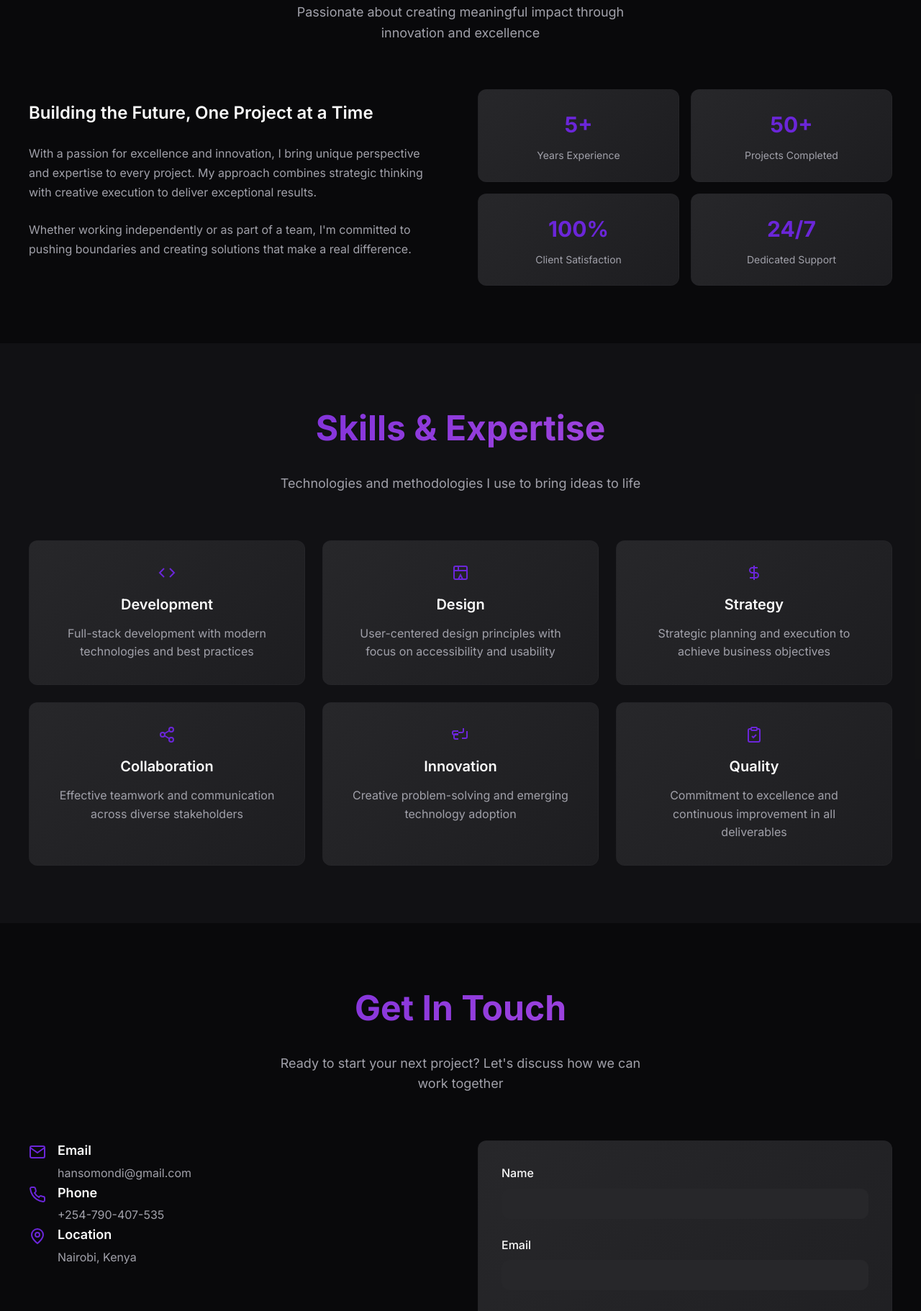
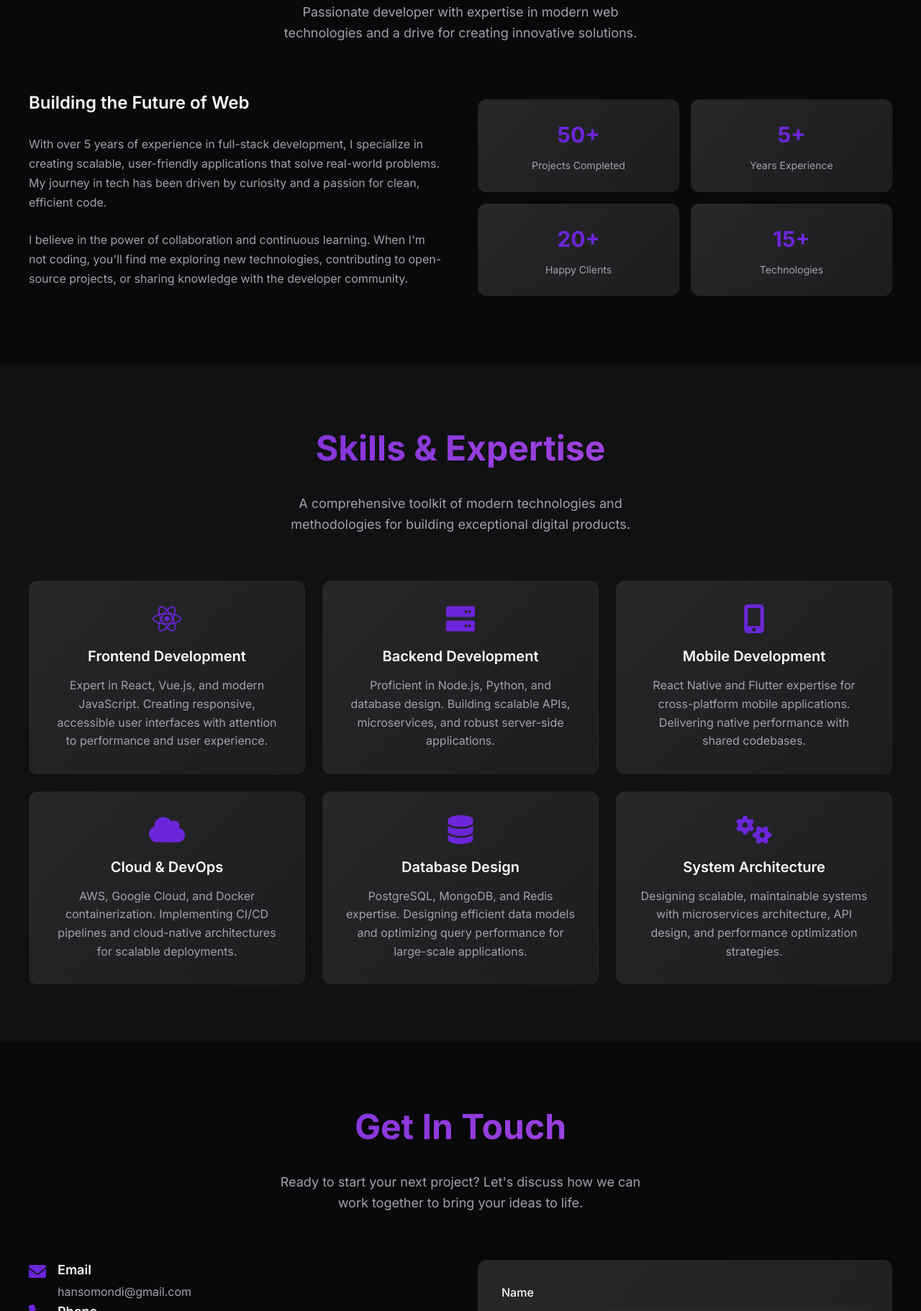
Before and after one commit to HansOmondi21/portfolio, a plain HTML site: page index.html in a window 1280 px wide. Shown: the part 978-2800 px from the top of the page at 72% size. Drawn offline with Linux system fonts and the light colour scheme; files whose address does not match are found by name.

Commit message:
Update index.html

```diff
--- a/index.html
+++ b/index.html
@@ -3,20 +3,18 @@
 <head>
     <meta charset="UTF-8">
     <meta name="viewport" content="width=device-width, initial-scale=1.0">
-    <title>Your Full Name - Portfolio</title>
-    <meta name="description" content="Professional Portfolio Website">
+    <title>Hans Omondi - Full Stack Developer</title>
+    <meta name="description" content="Professional portfolio of Hans Omondi, Full Stack Developer specializing in React, Node.js, and modern web technologies.">
     <link rel="stylesheet" href="styles.css">
-    <link rel="preconnect" href="https://fonts.googleapis.com">
-    <link rel="preconnect" href="https://fonts.gstatic.com" crossorigin>
-    <link href="https://fonts.googleapis.com/css2?family=Inter:wght@400;500;600;700&display=swap" rel="stylesheet">
+    <link href="https://fonts.googleapis.com/css2?family=Inter:wght@300;400;500;600;700&display=swap" rel="stylesheet">
+    <link rel="stylesheet" href="https://cdnjs.cloudflare.com/ajax/libs/font-awesome/6.0.0/css/all.min.css">
 </head>
 <body>
     <!-- Navigation -->
-    <nav class="navigation">
+    <nav class="navigation" id="navigation">
         <div class="nav-container">
             <div class="nav-content">
-                <!-- Logo -->
-                <div class="logo">Portfolio</div>
+                <div class="logo">Hans Omondi</div>
 
                 <!-- Desktop Navigation -->
                 <div class="nav-desktop">
@@ -27,22 +25,11 @@
                     <button class="nav-button">Download CV</button>
                 </div>
 
-                <!-- Mobile Menu Button -->
+                <!-- Mobile Toggle -->
                 <div class="nav-mobile-toggle">
                     <button class="mobile-menu-btn" id="mobileMenuBtn">
-                        <span class="menu-icon" id="menuIcon">
-                            <svg width="24" height="24" viewBox="0 0 24 24" fill="none" stroke="currentColor" stroke-width="2">
-                                <line x1="4" x2="20" y1="12" y2="12"/>
-                                <line x1="4" x2="20" y1="6" y2="6"/>
-                                <line x1="4" x2="20" y1="18" y2="18"/>
-                            </svg>
-                        </span>
-                        <span class="close-icon hidden" id="closeIcon">
-                            <svg width="24" height="24" viewBox="0 0 24 24" fill="none" stroke="currentColor" stroke-width="2">
-                                <path d="m18 6-12 12"/>
-                                <path d="m6 6 12 12"/>
-                            </svg>
-                        </span>
+                        <i class="fas fa-bars" id="menuIcon"></i>
+                        <i class="fas fa-times hidden" id="closeIcon"></i>
                     </button>
                 </div>
             </div>
@@ -60,83 +47,75 @@
         </div>
     </nav>
 
-    <main>
     <!-- Hero Section -->
-        <section id="home" class="hero-section">
-            <!-- Background gradient glow -->
+    <section class="hero-section" id="home">
         <div class="hero-bg-glow"></div>
+        <div class="floating-element-1"></div>
+        <div class="floating-element-2"></div>
 
         <div class="hero-container">
             <div class="hero-content">
-                    <!-- Profile Photo -->
                 <div class="profile-photo-container">
                     <div class="profile-photo-wrapper">
                         <div class="profile-photo-glow"></div>
-                            <img src="C:\Users\hp\Downloads\im1.jpg" alt="Profile Photo" class="profile-photo">
+                        <img src="C:\Users\hp\portfolio\im1.jpg" alt="Hans Omondi" class="profile-photo">
                     </div>
                 </div>
 
-                    <!-- Name -->
                 <h1 class="hero-title">Hans Omondi</h1>
-
-                    <!-- Tagline -->
                 <p class="hero-tagline">
-                        Professional Identity & Expertise — Crafting exceptional experiences and driving innovation
+                    Full Stack Developer crafting exceptional digital experiences with modern technologies and innovative solutions.
                 </p>
 
-                    <!-- CTA Buttons -->
                 <div class="hero-buttons">
-                        <button class="btn-primary">View My Work</button>
-                        <button class="btn-outline">Get In Touch</button>
+                    <button class="btn-primary">Get In Touch</button>
+                    <button class="btn-outline">View My Work</button>
                 </div>
             </div>
         </div>
-
-            <!-- Floating elements -->
-            <div class="floating-element-1"></div>
-            <div class="floating-element-2"></div>
     </section>
 
     <!-- About Section -->
-        <section id="about" class="about-section">
+    <section class="about-section" id="about">
         <div class="about-container">
             <div class="section-header">
                 <h2 class="section-title">About Me</h2>
                 <p class="section-subtitle">
-                        Passionate about creating meaningful impact through innovation and excellence
+                    Passionate developer with expertise in modern web technologies and a drive for creating innovative solutions.
                 </p>
             </div>
 
             <div class="about-content">
                 <div class="about-text">
-                        <h3 class="about-heading">Building the Future, One Project at a Time</h3>
+                    <h3 class="about-heading">Building the Future of Web</h3>
                     <p class="about-paragraph">
-                            With a passion for excellence and innovation, I bring unique perspective and
-                            expertise to every project. My approach combines strategic thinking with
-                            creative execution to deliver exceptional results.
+                        With over 5 years of experience in full-stack development, I specialize in creating scalable,
+                        user-friendly applications that solve real-world problems. My journey in tech has been driven
+                        by curiosity and a passion for clean, efficient code.
                     </p>
                     <p class="about-paragraph">
-                            Whether working independently or as part of a team, I'm committed to
-                            pushing boundaries and creating solutions that make a real difference.
+                        I believe in the power of collaboration and continuous learning. When I'm not coding,
+                        you'll find me exploring new technologies, contributing to open-source projects, or
+                        sharing knowledge with the developer community.
                     </p>
                 </div>
 
                 <div class="stats-grid">
                     <div class="stat-card">
+                        <div class="stat-number">50+</div>
+                        <div class="stat-label">Projects Completed</div>
+                    </div>
+                    <div class="stat-card">
                         <div class="stat-number">5+</div>
                         <div class="stat-label">Years Experience</div>
                     </div>
                     <div class="stat-card">
-                            <div class="stat-number">50+</div>
-                            <div class="stat-label">Projects Completed</div>
+                        <div class="stat-number">20+</div>
+                        <div class="stat-label">Happy Clients</div>
                     </div>
                     <div class="stat-card">
-                            <div class="stat-number">100%</div>
-                            <div class="stat-label">Client Satisfaction</div>
-                        </div>
-                        <div class="stat-card">
-                            <div class="stat-number">24/7</div>
-                            <div class="stat-label">Dedicated Support</div>
+                        <div class="stat-number">15+</div>
+                        <div class="stat-label">Technologies</div>
                     </div>
                 </div>
             </div>
@@ -144,99 +123,79 @@
     </section>
 
     <!-- Skills Section -->
-        <section id="skills" class="skills-section">
+    <section class="skills-section" id="skills">
         <div class="skills-container">
             <div class="section-header">
                 <h2 class="section-title">Skills & Expertise</h2>
                 <p class="section-subtitle">
-                        Technologies and methodologies I use to bring ideas to life
+                    A comprehensive toolkit of modern technologies and methodologies for building exceptional digital products.
                 </p>
             </div>
 
             <div class="skills-grid">
                 <div class="skill-card">
                     <div class="skill-icon">
-                            <svg width="24" height="24" viewBox="0 0 24 24" fill="none" stroke="currentColor" stroke-width="2">
-                                <polyline points="16 18 22 12 16 6"/>
-                                <polyline points="8 6 2 12 8 18"/>
-                            </svg>
+                        <i class="fab fa-react" style="font-size: 2.5rem;"></i>
                     </div>
-                        <h3 class="skill-title">Development</h3>
+                    <h3 class="skill-title">Frontend Development</h3>
                     <p class="skill-description">
-                            Full-stack development with modern technologies and best practices
+                        Expert in React, Vue.js, and modern JavaScript. Creating responsive,
+                        accessible user interfaces with attention to performance and user experience.
                     </p>
                 </div>
 
                 <div class="skill-card">
                     <div class="skill-icon">
-                            <svg width="24" height="24" viewBox="0 0 24 24" fill="none" stroke="currentColor" stroke-width="2">
-                                <rect width="18" height="18" x="3" y="3" rx="2"/>
-                                <path d="M3 9h18"/>
-                                <path d="m9 21 3-6 3 6"/>
-                                <path d="M9 3v6"/>
-                            </svg>
+                        <i class="fas fa-server" style="font-size: 2.5rem;"></i>
                     </div>
-                        <h3 class="skill-title">Design</h3>
+                    <h3 class="skill-title">Backend Development</h3>
                     <p class="skill-description">
-                            User-centered design principles with focus on accessibility and usability
+                        Proficient in Node.js, Python, and database design. Building scalable APIs,
+                        microservices, and robust server-side applications.
                     </p>
                 </div>
 
                 <div class="skill-card">
                     <div class="skill-icon">
-                            <svg width="24" height="24" viewBox="0 0 24 24" fill="none" stroke="currentColor" stroke-width="2">
-                                <path d="M12 2v20"/>
-                                <path d="M17 5H9.5a3.5 3.5 0 0 0 0 7h5a3.5 3.5 0 0 1 0 7H6"/>
-                            </svg>
+                        <i class="fas fa-mobile-alt" style="font-size: 2.5rem;"></i>
                     </div>
-                        <h3 class="skill-title">Strategy</h3>
+                    <h3 class="skill-title">Mobile Development</h3>
                     <p class="skill-description">
-                            Strategic planning and execution to achieve business objectives
+                        React Native and Flutter expertise for cross-platform mobile applications.
+                        Delivering native performance with shared codebases.
                     </p>
                 </div>
 
                 <div class="skill-card">
                     <div class="skill-icon">
-                            <svg width="24" height="24" viewBox="0 0 24 24" fill="none" stroke="currentColor" stroke-width="2">
-                                <circle cx="18" cy="5" r="3"/>
-                                <circle cx="6" cy="12" r="3"/>
-                                <circle cx="18" cy="19" r="3"/>
-                                <line x1="8.59" x2="15.42" y1="13.51" y2="17.49"/>
-                                <line x1="15.41" x2="8.59" y1="6.51" y2="10.49"/>
-                            </svg>
+                        <i class="fas fa-cloud" style="font-size: 2.5rem;"></i>
                     </div>
-                        <h3 class="skill-title">Collaboration</h3>
+                    <h3 class="skill-title">Cloud & DevOps</h3>
                     <p class="skill-description">
-                            Effective teamwork and communication across diverse stakeholders
+                        AWS, Google Cloud, and Docker containerization. Implementing CI/CD pipelines
+                        and cloud-native architectures for scalable deployments.
                     </p>
                 </div>
 
                 <div class="skill-card">
                     <div class="skill-icon">
-                            <svg width="24" height="24" viewBox="0 0 24 24" fill="none" stroke="currentColor" stroke-width="2">
-                                <path d="M9 11H5a2 2 0 0 0-2 2v3a2 2 0 0 0 2 2h4"/>
-                                <path d="M9 7H3a2 2 0 0 0-2 2v1a2 2 0 0 0 2 2h6"/>
-                                <path d="M21 7v8a2 2 0 0 1-2 2h-5"/>
-                                <path d="M16 3v4a2 2 0 0 1-2 2H9"/>
-                            </svg>
+                        <i class="fas fa-database" style="font-size: 2.5rem;"></i>
                     </div>
-                        <h3 class="skill-title">Innovation</h3>
+                    <h3 class="skill-title">Database Design</h3>
                     <p class="skill-description">
-                            Creative problem-solving and emerging technology adoption
+                        PostgreSQL, MongoDB, and Redis expertise. Designing efficient data models
+                        and optimizing query performance for large-scale applications.
                     </p>
                 </div>
 
                 <div class="skill-card">
                     <div class="skill-icon">
-                            <svg width="24" height="24" viewBox="0 0 24 24" fill="none" stroke="currentColor" stroke-width="2">
-                                <path d="M16 4h2a2 2 0 0 1 2 2v14a2 2 0 0 1-2 2H6a2 2 0 0 1-2-2V6a2 2 0 0 1 2-2h2"/>
-                                <rect width="8" height="4" x="8" y="2" rx="1" ry="1"/>
-                                <path d="m9 14 2 2 4-4"/>
-                            </svg>
+                        <i class="fas fa-cogs" style="font-size: 2.5rem;"></i>
                     </div>
-                        <h3 class="skill-title">Quality</h3>
+                    <h3 class="skill-title">System Architecture</h3>
                     <p class="skill-description">
-                            Commitment to excellence and continuous improvement in all deliverables
+                        Designing scalable, maintainable systems with microservices architecture,
+                        API design, and performance optimization strategies.
                     </p>
                 </div>
             </div>
@@ -244,12 +203,12 @@
     </section>
 
     <!-- Contact Section -->
-        <section id="contact" class="contact-section">
+    <section class="contact-section" id="contact">
         <div class="contact-container">
             <div class="section-header">
                 <h2 class="section-title">Get In Touch</h2>
                 <p class="section-subtitle">
-                        Ready to start your next project? Let's discuss how we can work together
+                    Ready to start your next project? Let's discuss how we can work together to bring your ideas to life.
                 </p>
             </div>
 
@@ -257,10 +216,7 @@
                 <div class="contact-info">
                     <div class="contact-item">
                         <div class="contact-icon">
-                                <svg width="24" height="24" viewBox="0 0 24 24" fill="none" stroke="currentColor" stroke-width="2">
-                                    <path d="M4 4h16c1.1 0 2 .9 2 2v12c0 1.1-.9 2-2 2H4c-1.1 0-2-.9-2-2V6c0-1.1.9-2 2-2z"/>
-                                    <polyline points="22,6 12,13 2,6"/>
-                                </svg>
+                            <i class="fas fa-envelope" style="font-size: 1.5rem;"></i>
                         </div>
                         <div class="contact-details">
                             <h3 class="contact-title">Email</h3>
@@ -270,9 +226,7 @@
 
                     <div class="contact-item">
                         <div class="contact-icon">
-                                <svg width="24" height="24" viewBox="0 0 24 24" fill="none" stroke="currentColor" stroke-width="2">
-                                    <path d="M22 16.92v3a2 2 0 0 1-2.18 2 19.79 19.79 0 0 1-8.63-3.07 19.5 19.5 0 0 1-6-6 19.79 19.79 0 0 1-3.07-8.67A2 2 0 0 1 4.11 2h3a2 2 0 0 1 2 1.72 12.84 12.84 0 0 0 .7 2.81 2 2 0 0 1-.45 2.11L8.09 9.91a16 16 0 0 0 6 6l1.27-1.27a2 2 0 0 1 2.11-.45 12.84 12.84 0 0 0 2.81.7A2 2 0 0 1 22 16.92z"/>
-                                </svg>
+                            <i class="fas fa-phone" style="font-size: 1.5rem;"></i>
                         </div>
                         <div class="contact-details">
                             <h3 class="contact-title">Phone</h3>
@@ -282,10 +236,7 @@
 
                     <div class="contact-item">
                         <div class="contact-icon">
-                                <svg width="24" height="24" viewBox="0 0 24 24" fill="none" stroke="currentColor" stroke-width="2">
-                                    <path d="M20 10c0 6-8 12-8 12s-8-6-8-12a8 8 0 0 1 16 0Z"/>
-                                    <circle cx="12" cy="10" r="3"/>
-                                </svg>
+                            <i class="fas fa-map-marker-alt" style="font-size: 1.5rem;"></i>
                         </div>
                         <div class="contact-details">
                             <h3 class="contact-title">Location</h3>
@@ -295,25 +246,25 @@
                 </div>
 
                 <div class="contact-form">
-                        <form class="form">
+                    <form class="form" id="contactForm">
                         <div class="form-group">
-                                <label for="name" class="form-label">Name</label>
+                            <label class="form-label" for="name">Name</label>
                             <input type="text" id="name" name="name" class="form-input" required>
                         </div>
 
                         <div class="form-group">
-                                <label for="email" class="form-label">Email</label>
+                            <label class="form-label" for="email">Email</label>
                             <input type="email" id="email" name="email" class="form-input" required>
                         </div>
 
                         <div class="form-group">
-                                <label for="subject" class="form-label">Subject</label>
+                            <label class="form-label" for="subject">Subject</label>
                             <input type="text" id="subject" name="subject" class="form-input" required>
                         </div>
 
                         <div class="form-group">
-                                <label for="message" class="form-label">Message</label>
-                                <textarea id="message" name="message" rows="4" class="form-textarea" required></textarea>
+                            <label class="form-label" for="message">Message</label>
+                            <textarea id="message" name="message" class="form-textarea" rows="5" required></textarea>
                         </div>
 
                         <button type="submit" class="form-submit">Send Message</button>
@@ -322,27 +273,21 @@
             </div>
 
             <div class="social-links">
-                    <a href="#" class="social-link">
-                        <svg width="24" height="24" viewBox="0 0 24 24" fill="none" stroke="currentColor" stroke-width="2">
-                            <path d="M16 8a6 6 0 0 1 6 6v7h-4v-7a2 2 0 0 0-2-2 2 2 0 0 0-2 2v7h-4v-7a6 6 0 0 1 6-6z"/>
-                            <rect width="4" height="12" x="2" y="9"/>
-                            <circle cx="4" cy="4" r="2"/>
-                        </svg>
+                <a href="#" class="social-link" aria-label="GitHub">
+                    <i class="fab fa-github"></i>
                 </a>
-                    <a href="#" class="social-link">
-                        <svg width="24" height="24" viewBox="0 0 24 24" fill="none" stroke="currentColor" stroke-width="2">
-                            <path d="M9 19c-5 1.5-5-2.5-7-3m14 6v-3.87a3.37 3.37 0 0 0-.94-2.61c3.14-.35 6.44-1.54 6.44-7A5.44 5.44 0 0 0 20 4.77 5.07 5.07 0 0 0 19.91 1S18.73.65 16 2.48a13.38 13.38 0 0 0-7 0C6.27.65 5.09 1 5.09 1A5.07 5.07 0 0 0 5 4.77a5.44 5.44 0 0 0-1.5 3.78c0 5.42 3.3 6.61 6.44 7A3.37 3.37 0 0 0 9 18.13V22"/>
-                        </svg>
+                <a href="#" class="social-link" aria-label="LinkedIn">
+                    <i class="fab fa-linkedin-in"></i>
                 </a>
-                    <a href="#" class="social-link">
-                        <svg width="24" height="24" viewBox="0 0 24 24" fill="none" stroke="currentColor" stroke-width="2">
-                            <path d="M23 3a10.9 10.9 0 0 1-3.14 1.53 4.48 4.48 0 0 0-7.86 3v1A10.66 10.66 0 0 1 3 4s-4 9 5 13a11.64 11.64 0 0 1-7 2c9 5 20 0 20-11.5a4.5 4.5 0 0 0-.08-.83A7.72 7.72 0 0 0 23 3z"/>
-                        </svg>
+                <a href="#" class="social-link" aria-label="Twitter">
+                    <i class="fab fa-twitter"></i>
+                </a>
+                <a href="#" class="social-link" aria-label="Dribbble">
+                    <i class="fab fa-dribbble"></i>
                 </a>
             </div>
         </div>
     </section>
-    </main>
 
     <script src="script.js"></script>
 </body>
```
Lines whose indentation alone changed are shown as unchanged.
